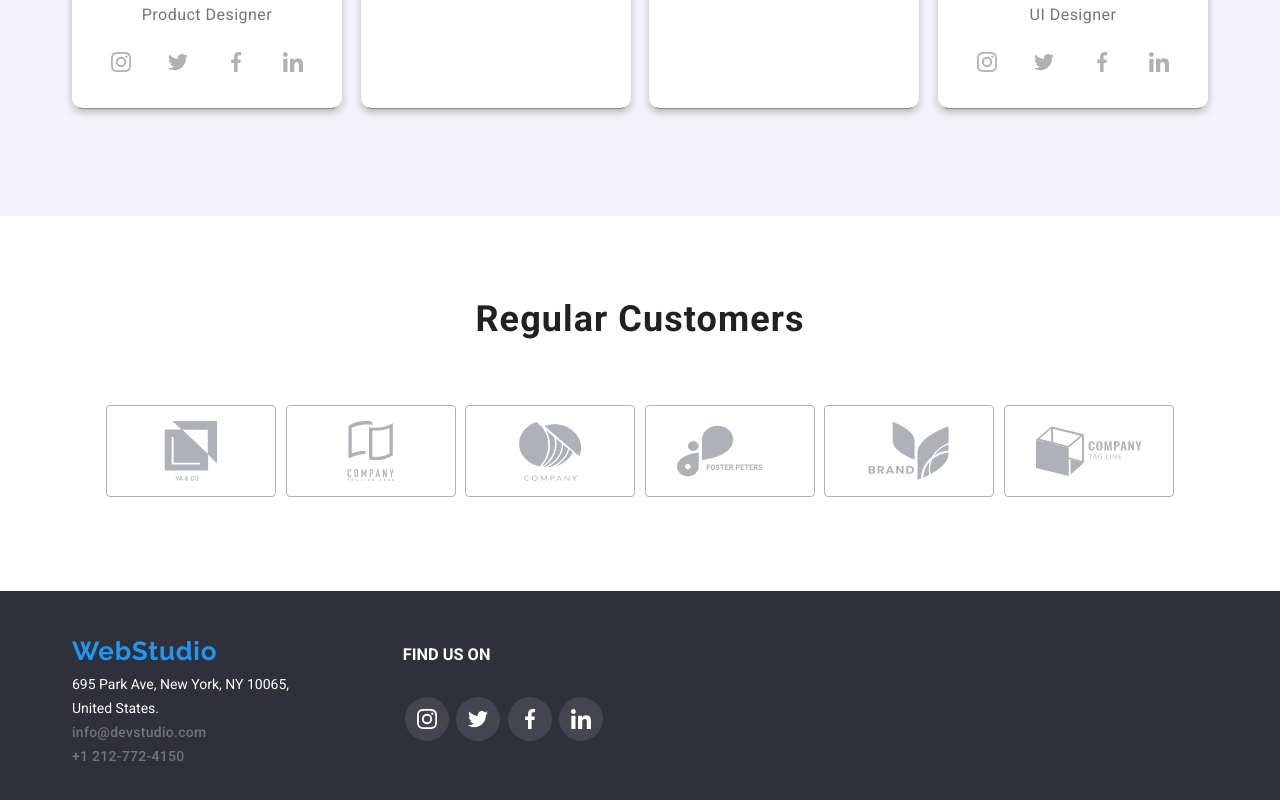
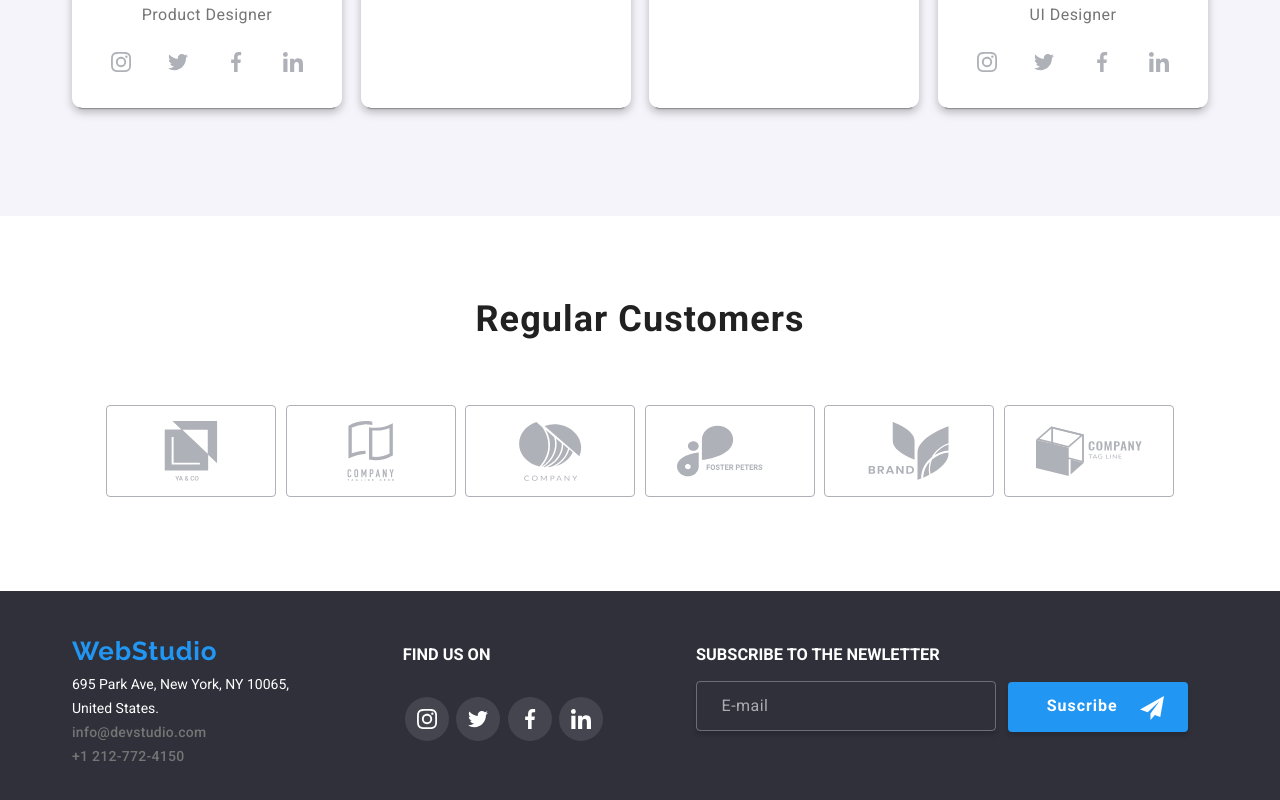
Before and after one commit to verovh/goit-markup-hw-06, a plain HTML site: page index.html in a window 1280 px wide. Shown: the part 2293-3093 px from the top of the page. Drawn offline with nearby package versions, Linux system fonts and the light colour scheme.

Commit message:
newsletter form done

```diff
--- a/css/styles.css
+++ b/css/styles.css
@@ -288,6 +288,7 @@ body{
 
 .close-modal:hover .close-modal-vector{
     fill: var(--highlighting-color);
+    transition: fill 250ms var(--cubic);
 }
 
 .form-container{
@@ -369,7 +370,8 @@ body{
 }
 
 .input-wrapper:hover .input-icon{
-    fill: #188CE8;
+    fill: var(--highlighting-color);
+    transition: fill 250ms var(--cubic);
 }
 
 .input-comments{
@@ -761,7 +763,65 @@ body{
     font-style: normal;
 }
 
+.footer-container-newletter{
+    display: block;
+    padding-left: 8%;
+}
 
+.newsletter-email{
+    width: 300px;
+    height: 50px;
+    border-radius: 4px;
+    border: 1px solid rgba(255, 255, 255, 0.30);
+    background: rgba(33, 150, 243, 0.00);
+    box-shadow: 0px 4px 4px 0px rgba(0, 0, 0, 0.15);
+    color: rgba(255, 255, 255, 0.60);
+    padding-left: 5%;
+    font-size: 16px;
+    font-style: normal;
+    font-weight: 400;
+    line-height: 20px;
+    letter-spacing: 0.48px;
+}
+
+.newsletter-email::placeholder{
+    color: rgba(255, 255, 255, 0.60);
+}
+
+.newsletter-button button{
+    background-color: var(--highlighting-color);
+    color: white;
+    border-style: none;
+    font-weight: 700;
+    font-size: 16px;
+    line-height: 1.9;
+    align-items: center;
+    text-align: left;
+    padding-left: 8%;
+    letter-spacing: 0.06em;
+    box-shadow: 0px 4px 4px rgba(0, 0, 0, 0.15);
+    border-radius: 4px;
+    width: 180px;
+    height: 50px;
+    margin-left: 8px;
+}
+
+.newsletter-button button:hover{
+        background-color: var(--highlighting-color);
+        transition: background-color 250ms var(--cubic);
+}
+
+.newsletter-button{
+    position: relative;
+    display: inline;
+}
+
+.newsletter-icon{
+    fill: white;
+    position: absolute;
+    top: -65px;
+    right: 24px;
+}
 
 /* ------------------- */
 /* ---- PORTFOLIO ---- */
--- a/index.html
+++ b/index.html
@@ -424,6 +424,7 @@
 
     <footer class="banner-footer">
       <section class="footer-container container">
+        <!-- contact info -->
         <div class="footer-container-address">
           <a href="#" class="logo-link footer-item">WebStudio</a>
           <address class="address-text">
@@ -439,6 +440,7 @@
             </ul>
           </address>
         </div>
+        <!-- redes sociales icons  -->
         <div class="footer-container-social">
           <h3>FIND US ON</h3>
           <div>
@@ -466,6 +468,21 @@
             </ul>
           </div>
         </div>
+        <!-- formulario newsletter -->
+        <div class="footer-container-newletter">
+          <h3>SUBSCRIBE TO THE NEWLETTER</h3>
+          <div class="footer-newsletter-form">
+            <label>
+              <input type="email" name="newsletter" placeholder="E-mail" class="newsletter-email">
+            </label>
+            <div class="newsletter-button">
+              <button type="submit">Suscribe</button>
+              <svg class="newsletter-icon" width="24px">
+                <use href="./images/icons.svg#icon-telegram"></use>
+              </svg>
+            </div>
+          </div>
+        </div>
       </section>
     </footer>
     <script src="./js/modal.js"></script>
```
